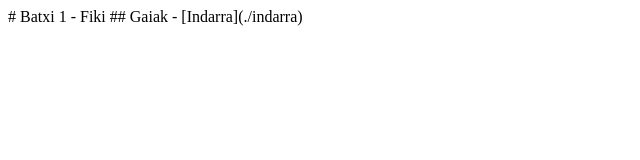
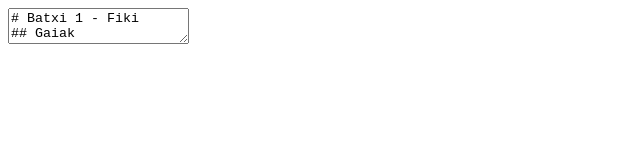
Before and after one commit to MRM-SU/Salesianos-Urnieta, a plain HTML site: page files/batxi-1/fiki.md.html in a window 1280 px wide. Shown: the whole page, without its empty margins (0-640 px from the left). Drawn offline with Linux system fonts and the light colour scheme.

Commit message:
Update fiki.md.html

```diff
--- a/files/batxi-1/fiki.md.html
+++ b/files/batxi-1/fiki.md.html
@@ -1,3 +1,9 @@
+<!DOCTYPE html>
+<html lang="es">
+<script src="https://MRM-SU.github.io/Salesianos-Urnieta/scripts/"></script>
+<title>Batxi 1 - Fiki - Indarra</title>
+<textarea>
 # Batxi 1 - Fiki
 ## Gaiak
 - [Indarra](./indarra)
+</textarea>
```
